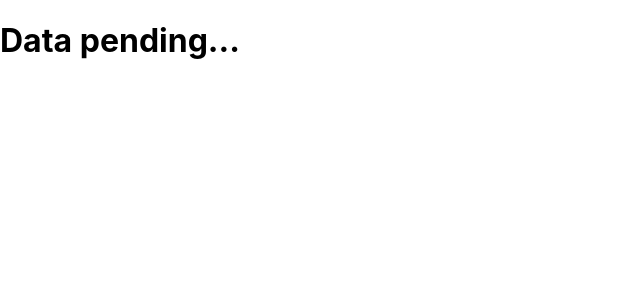
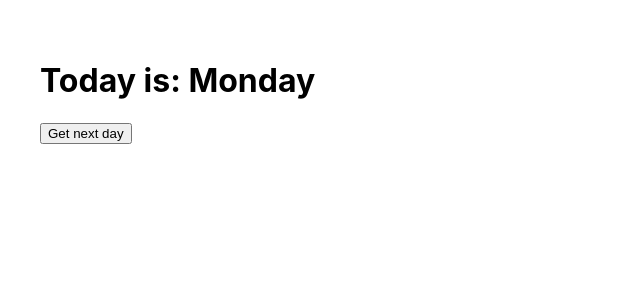
Before and after one commit to ByronLuke/META-ReactAdv, a React (Create React App) app: page / in a window 1280 px wide. Shown: the top 300 px of the page, without its empty margins (0-640 px from the left). Built offline with nearby package versions, Linux system fonts and the light colour scheme; no server answers; the HTML template or start-up script is replaced by a standard one.

Commit message:
custom hooks

```diff
--- a/src/App.js
+++ b/src/App.js
@@ -1,27 +1,40 @@
-import React from "react";
-
-function App() {
-  const [user, setUser] = React.useState([]);
-
-  const fetchData = () => {
-    fetch("https://randomuser.me/api/?results=1")
-    .then((response)=> response.json())
-    .then((data)=>setUser(data))
-  };
-
-  React.useEffect(() => {
-    fetchData();
-  }, []);
-
-  return Object.keys(user).length > 0 ? (
+import { useState, useEffect, useRef } from "react";
+export default function App() {
+  const [day, setDay] = useState("Monday");
+  const prevDay = usePrevious(day);
+  const getNextDay = () => {
+    if (day === "Monday") {
+      setDay("Tuesday")
+    } else if (day === "Tuesday") {
+      setDay("Wednesday")
+    } else if (day === "Wednesday") {
+      setDay("Thursday")
+    } else if (day === "Thursday") {
+      setDay("Friday")
+    } else if (day === "Friday") {
+      setDay("Monday")
+    }
+  }
+  return (
     <div style={{padding: "40px"}}>
-      <h1>Customer data</h1>
-    <h2>{user.results[0].name.first}</h2>
-    <img src={user.results[0].picture.large} alt=""></img>
+      <h1>
+        Today is: {day}<br />
+        {
+          prevDay && (
+            <span>Previous work day was: {prevDay}</span>
+          )
+        }
+      </h1>
+      <button onClick={getNextDay}>
+        Get next day
+      </button>
     </div>
-  ) : (
-    <h1>Data pending...</h1>
   );
 }
-
-export default App;
+function usePrevious(val) {
+ const ref = useRef(null)
+ useEffect(()=>{
+  const val = ref.current;
+ }, [val])
+ return ref.current;
+}
```
